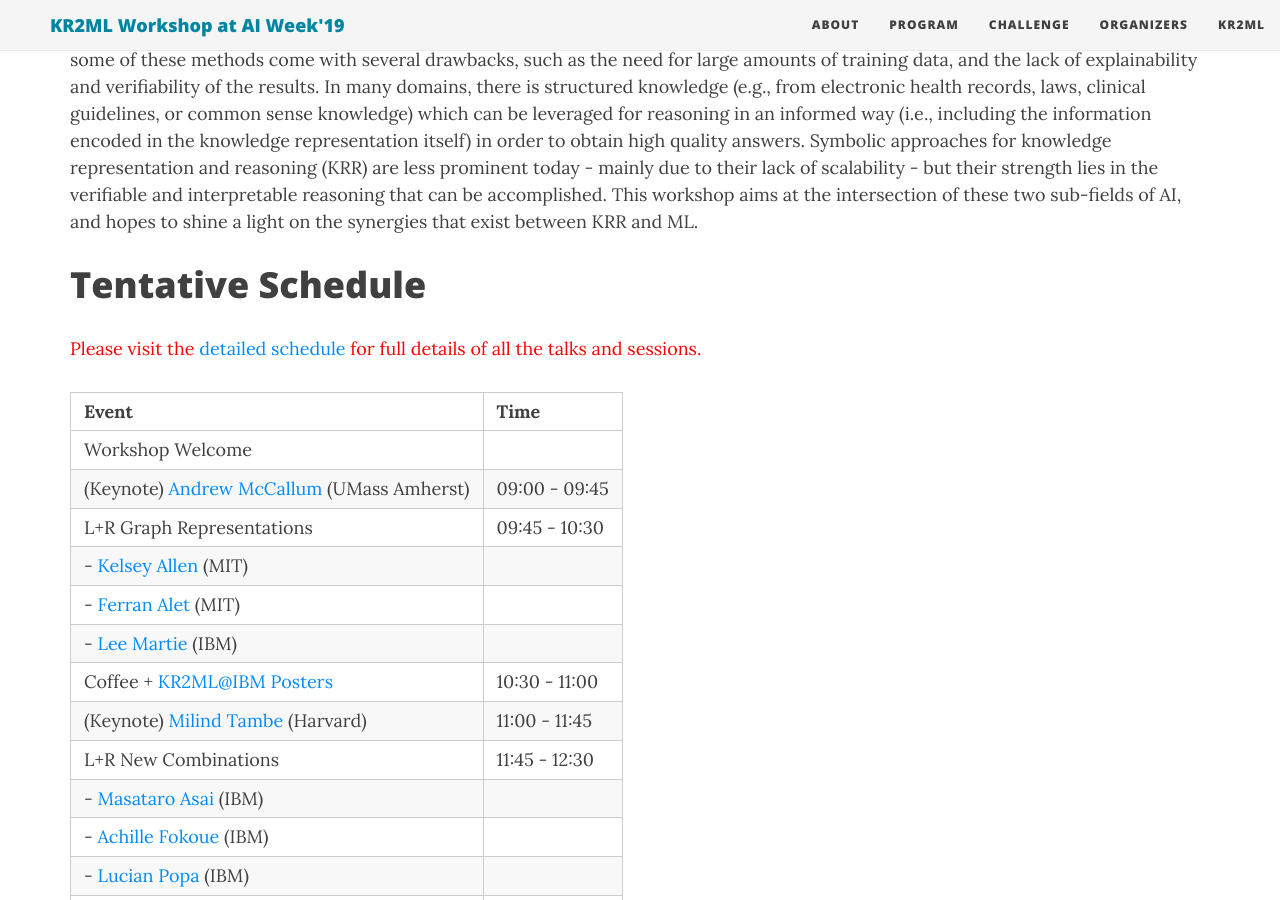
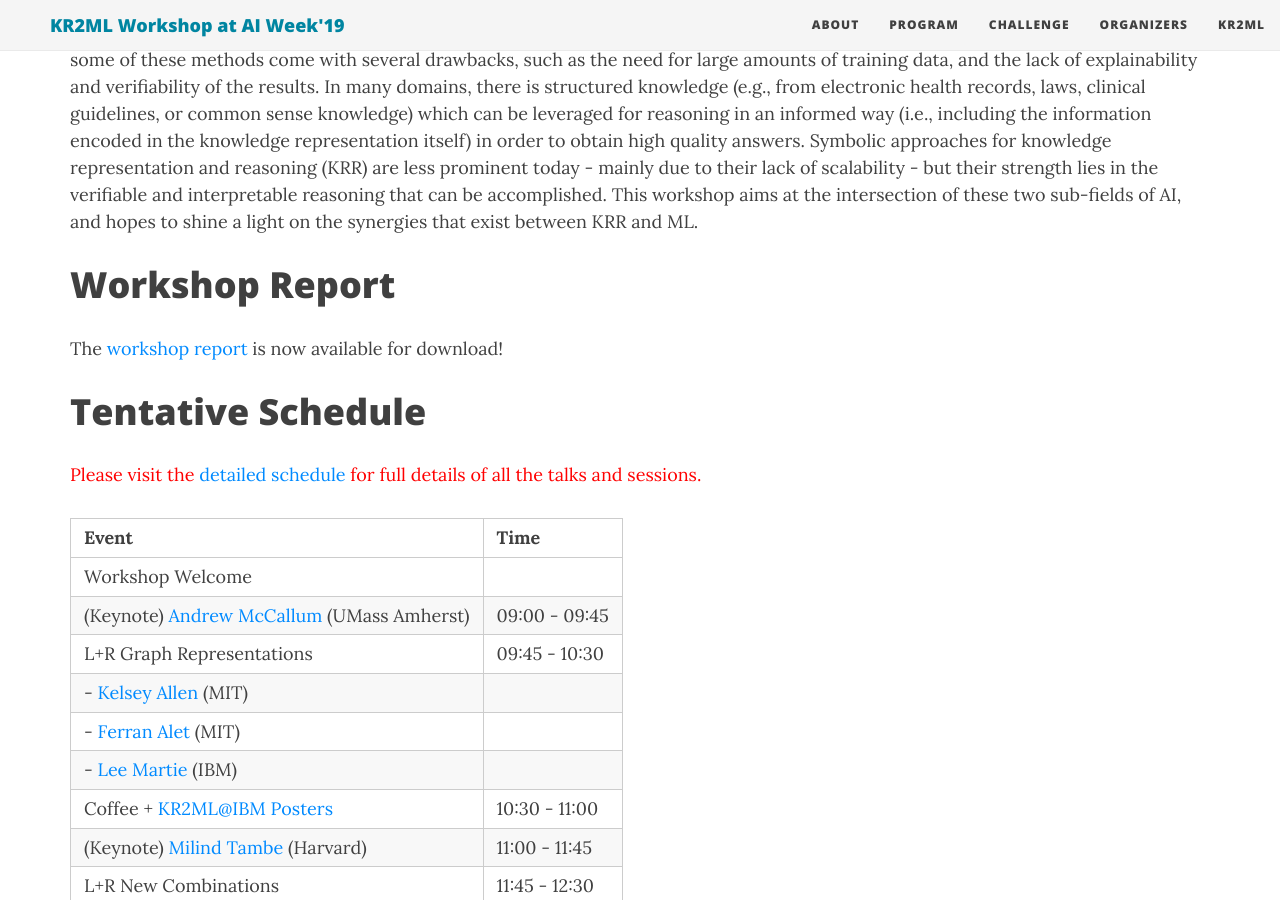
Before and after one commit to kr2ml/ibm-2019, a Jekyll site: the page built from index.md, in a window 1280 px wide and 900 px high, scrolled down 635 px. Built offline with Jekyll 4.4.1, drawn with Linux system fonts in a browser that asks for light colours; nearby versions of some CDN libraries.

Commit message:
KRT: Added link to report in index and schedule

```diff
--- a/index.md
+++ b/index.md
@@ -14,6 +14,10 @@ use-site-title: true
 # About
 
 Machine learning (ML) has seen a tremendous amount of recent success, and has been applied in a variety of applications. However, some of these methods come with several drawbacks, such as the need for large amounts of training data, and the lack of explainability and verifiability of the results. In many domains, there is structured knowledge (e.g., from electronic health records, laws, clinical guidelines, or common sense knowledge) which can be leveraged for reasoning in an informed way (i.e., including the information encoded in the knowledge representation itself) in order to obtain high quality answers. Symbolic approaches for knowledge representation and reasoning (KRR) are less prominent today - mainly due to their lack of scalability - but their strength lies in the verifiable and interpretable reasoning that can be accomplished. This workshop aims at the intersection of these two sub-fields of AI, and hopes to shine a light on the synergies that exist between KRR and ML.
+
+# Workshop Report
+
+The [workshop report](/docs/kr2ml2019-report.pdf) is now available for download!
 
 # Tentative Schedule
 
```
Also changed, not shown: schedule.md (+4 -0 lines).
